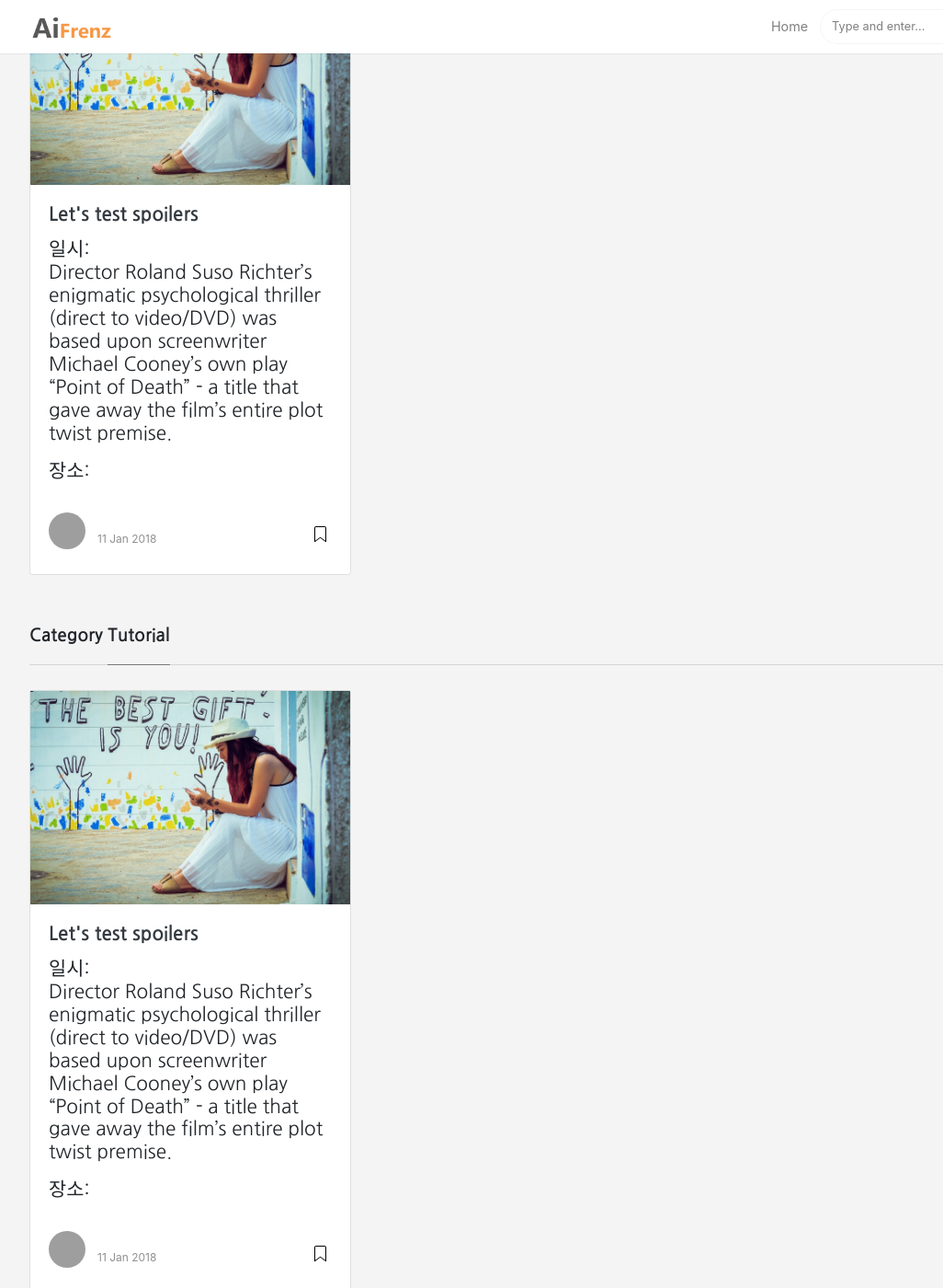
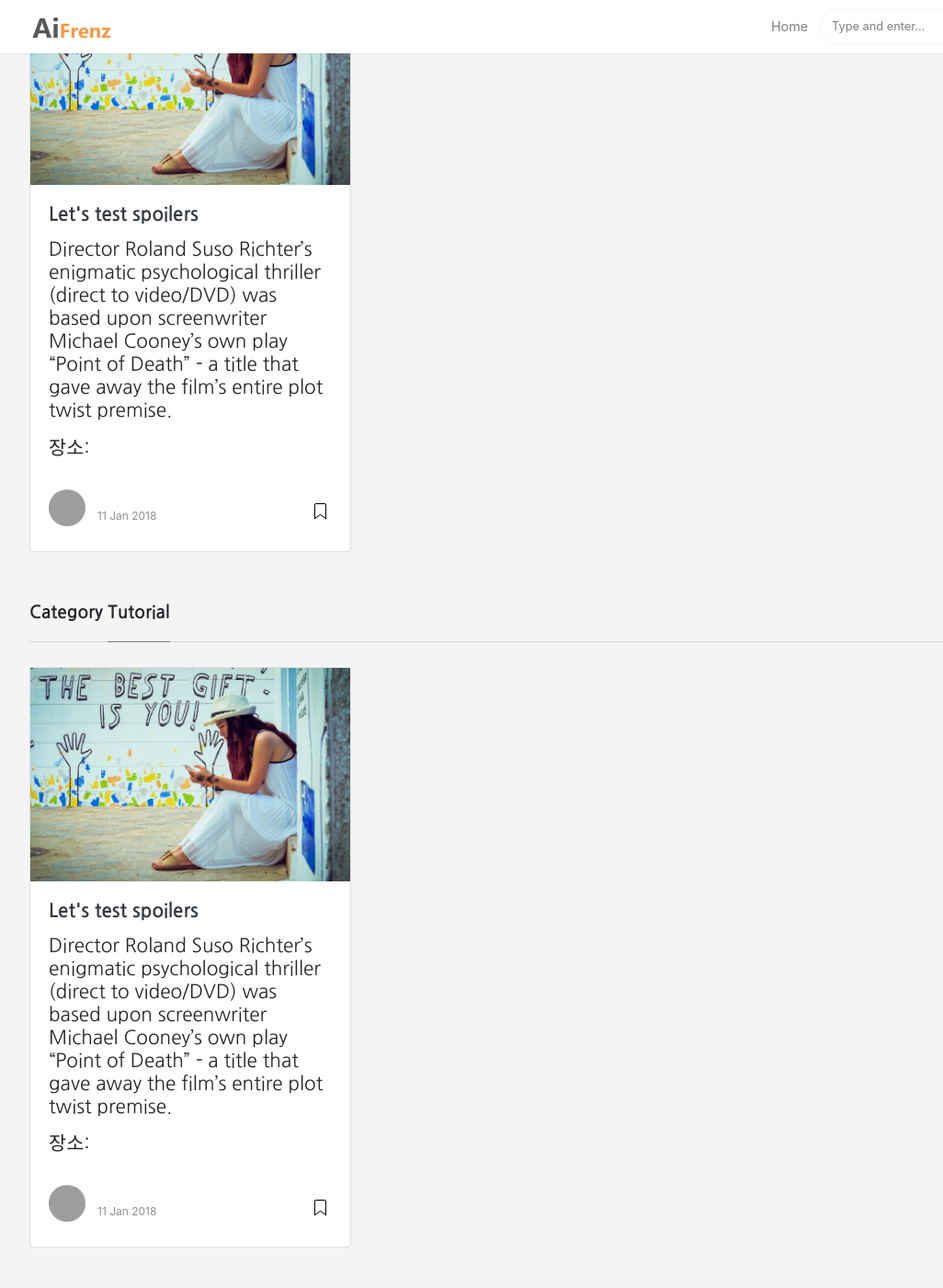
Before and after one commit to aifrenz/aifrenz.github.io, a Jekyll site: the page built from _pages/categories.md, in a window 1280 px wide and 1400 px high, scrolled down 376 px. Shown: the whole window at 92% size, without its empty margins (53-1079 px from the left). Built offline with Jekyll 4.4.1, drawn with Linux system fonts in a browser that asks for light colours; some of the changed text lies outside the part shown; grey boxes are pictures that could not be loaded.

Commit message:
Update postbox.html

```diff
--- a/_includes/postbox.html
+++ b/_includes/postbox.html
@@ -25,7 +25,7 @@
                 </div>
                 {% endif %}
             </h2>
-            <h3 class="card-text">일시: {{ post.excerpt }}</h3>
+            <h3 class="card-text">{{ post.excerpt }}</h3>
             <h3 class="card-text">장소: {{ post.where }}</h3>
             <!-- <h4 class="card-text">{{ post.excerpt | strip_html | truncatewords:30 }}</h4>      -->
 
```
